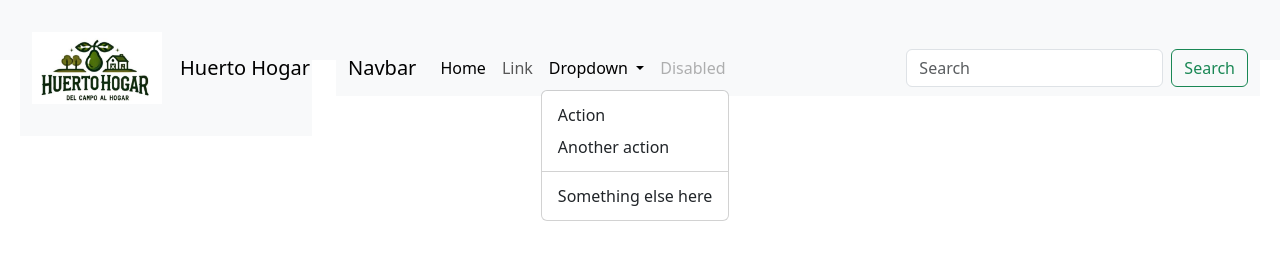
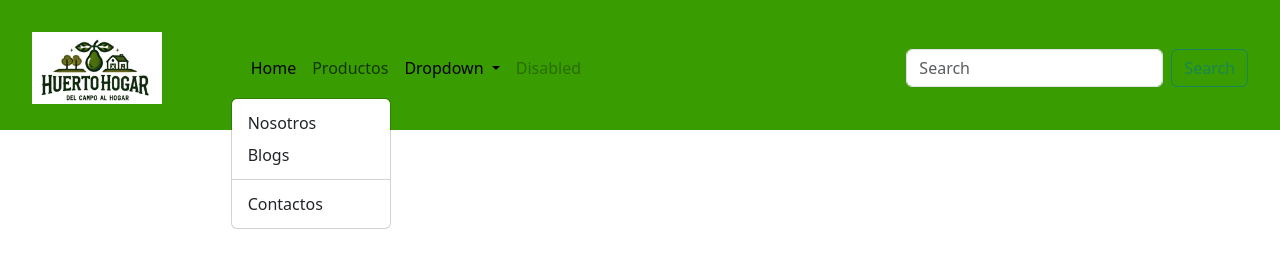
Before and after one commit to N1coG4bo/Huerto_Hogar_Ev1_Full_Stack_II, a plain HTML site: page index.html in a window 1280 px wide. Both pictures are taken after a click on the button "Dropdown". Drawn offline with nearby package versions, Linux system fonts and the light colour scheme.

Commit message:
Se agregan cambios al logo, se trata de encuadrar

```diff
--- a/assets/css/index.css
+++ b/assets/css/index.css
@@ -13,7 +13,12 @@
 #Navbar {
   display: flex;
   align-items: center; /* Alinea verticalmente */
-  background-color: #f8f9fa; /* Gris, ajusta según tu color */
-  height: 60px; /* Ajusta la altura según tu diseño */
+  background-color: #399c00; /* Gris, ajusta según tu color */
+  height: 130px; /* Ajusta la altura según tu diseño */
   padding: 0 20px; /* Opcional: espacio a los lados */
 }
+
+/* Quita el fondo de los navbars internos si lo tienen */
+.navbar, .navbar.bg-body-tertiary, .navbar-expand-lg {
+  background-color: transparent !important;
+}
--- a/index.html
+++ b/index.html
@@ -14,21 +14,19 @@
 <body>
     <header>
         <div class="row" id="Navbar">
-            <div class="col-lg-3" id="logo">
+            <div class="col-lg-2" id="logo">
                 <nav class="navbar bg-body-tertiary">
                     <div class="container">
                         <a class="navbar-brand" href="#">
                             <img src="assets/images/Logo_Huerto_Hogar.png" alt="Logo"
                                 class="d-inline-block align-text-top">
-                            Huerto Hogar
                         </a>
                     </div>
                 </nav>
             </div>
-            <div class="col-lg-9">
+            <div class="col-lg-10">
                 <nav class="navbar navbar-expand-lg bg-body-tertiary">
                     <div class="container-fluid">
-                        <a class="navbar-brand" href="#">Navbar</a>
                         <button class="navbar-toggler" type="button" data-bs-toggle="collapse"
                             data-bs-target="#navbarSupportedContent" aria-controls="navbarSupportedContent"
                             aria-expanded="false" aria-label="Toggle navigation">
@@ -40,22 +38,20 @@
                                     <a class="nav-link active" aria-current="page" href="#">Home</a>
                                 </li>
                                 <li class="nav-item">
-                                    <a class="nav-link" href="#">Link</a>
+                                    <a class="nav-link" href="#">Productos</a>
                                 </li>
-                                <li class="nav-item dropdown">
                                     <a class="nav-link dropdown-toggle" href="#" role="button" data-bs-toggle="dropdown"
                                         aria-expanded="false">
                                         Dropdown
                                     </a>
                                     <ul class="dropdown-menu">
-                                        <li><a class="dropdown-item" href="#">Action</a></li>
-                                        <li><a class="dropdown-item" href="#">Another action</a></li>
+                                        <li><a class="dropdown-item" href="#">Nosotros</a></li>
+                                        <li><a class="dropdown-item" href="#">Blogs</a></li>
                                         <li>
                                             <hr class="dropdown-divider">
                                         </li>
-                                        <li><a class="dropdown-item" href="#">Something else here</a></li>
+                                        <li><a class="dropdown-item" href="#">Contactos</a></li>
                                     </ul>
-                                </li>
                                 <li class="nav-item">
                                     <a class="nav-link disabled" aria-disabled="true">Disabled</a>
                                 </li>
```
